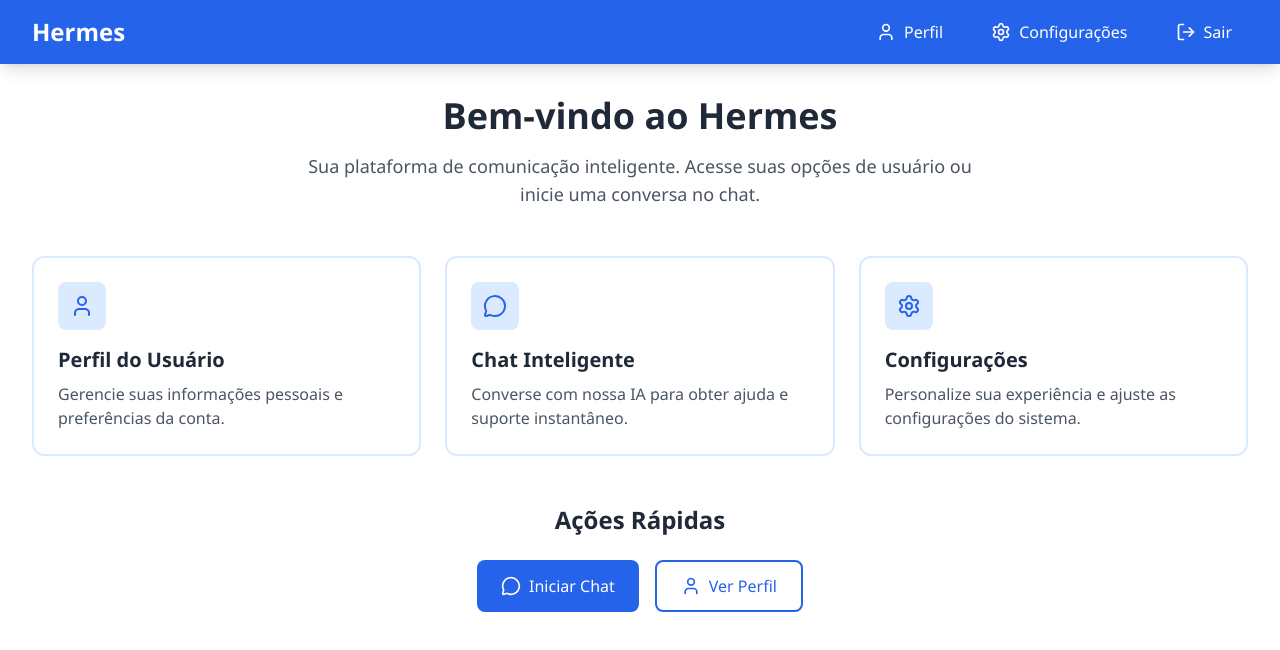
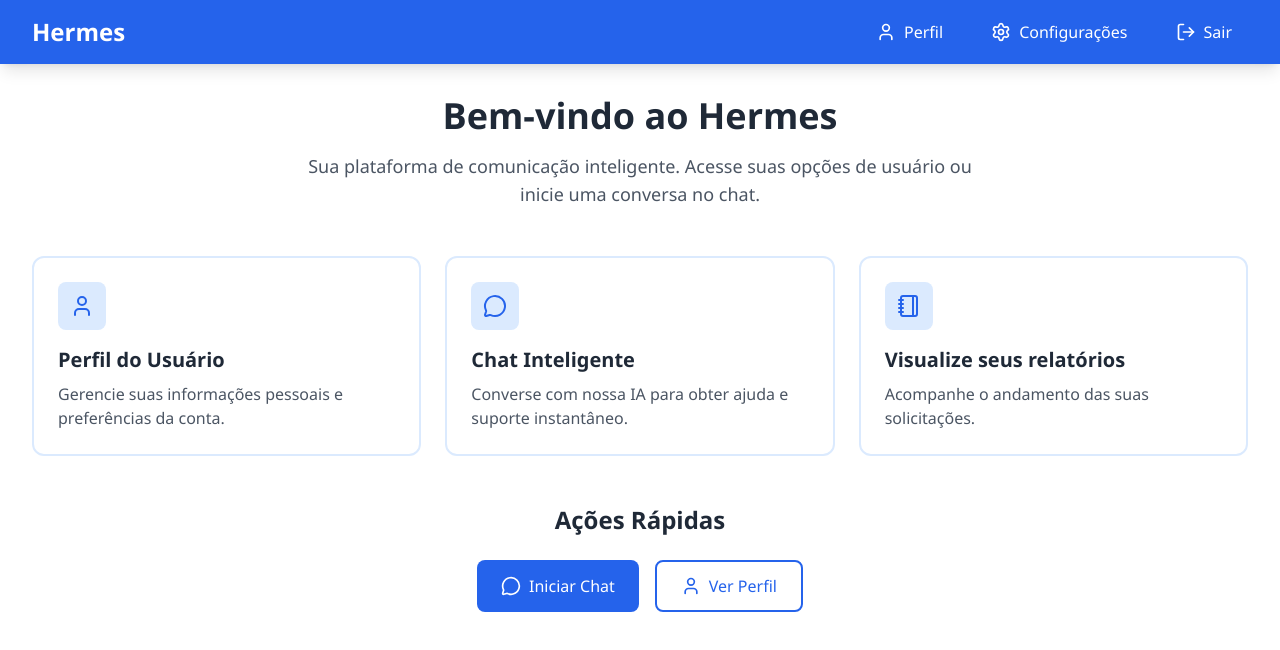
Before and after one commit to HermesAssistent/hermes-frontend-repository, a React (Create React App) app: page / in a window 1280 px wide. Shown: the top 650 px of the page. Built offline with nearby package versions, Linux system fonts and the light colour scheme; no server answers; sample sign-in values are in the browser's storage.

Commit message:
corrige remoção indevida durante a resolução de conflitos

```diff
--- a/src/pages/home/index.tsx
+++ b/src/pages/home/index.tsx
@@ -128,7 +128,7 @@ const HomePage = () => {
             <p className="text-gray-600">Gerencie suas informações pessoais e preferências da conta.</p>
           </div>
 
-          <div className="bg-white border-2 border-blue-100 rounded-xl p-6 hover:border-blue-300 hover:shadow-lg transition-all cursor-pointer">
+          <div onClick={() => navigate('/chat')} className="bg-white border-2 border-blue-100 rounded-xl p-6 hover:border-blue-300 hover:shadow-lg transition-all cursor-pointer">
             <div className="w-12 h-12 bg-blue-100 rounded-lg flex items-center justify-center mb-4">
               <MessageCircle className="w-6 h-6 text-blue-600" />
             </div>
@@ -136,12 +136,12 @@ const HomePage = () => {
             <p className="text-gray-600">Converse com nossa IA para obter ajuda e suporte instantâneo.</p>
           </div>
 
-          <div className="bg-white border-2 border-blue-100 rounded-xl p-6 hover:border-blue-300 hover:shadow-lg transition-all cursor-pointer">
+          <div onClick={() => navigate('/sinistro')} className="bg-white border-2 border-blue-100 rounded-xl p-6 hover:border-blue-300 hover:shadow-lg transition-all cursor-pointer">
             <div className="w-12 h-12 bg-blue-100 rounded-lg flex items-center justify-center mb-4">
-              <Settings className="w-6 h-6 text-blue-600" />
+              <Notebook className="w-6 h-6 text-blue-600" />
             </div>
-            <h3 className="text-xl font-semibold text-gray-800 mb-2">Configurações</h3>
-            <p className="text-gray-600">Personalize sua experiência e ajuste as configurações do sistema.</p>
+            <h3 className="text-xl font-semibold text-gray-800 mb-2">Visualize seus relatórios</h3>
+            <p className="text-gray-600">Acompanhe o andamento das suas solicitações.</p>
           </div>
         </div>
 
```
